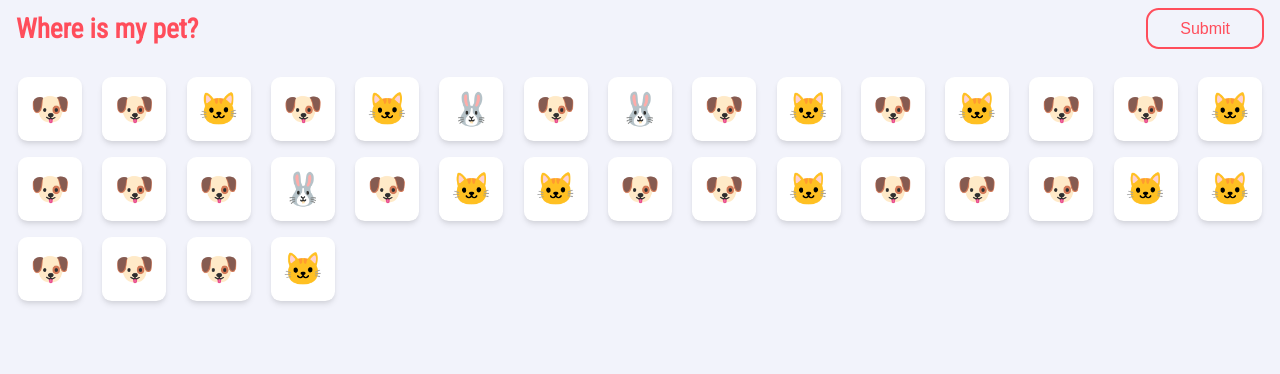
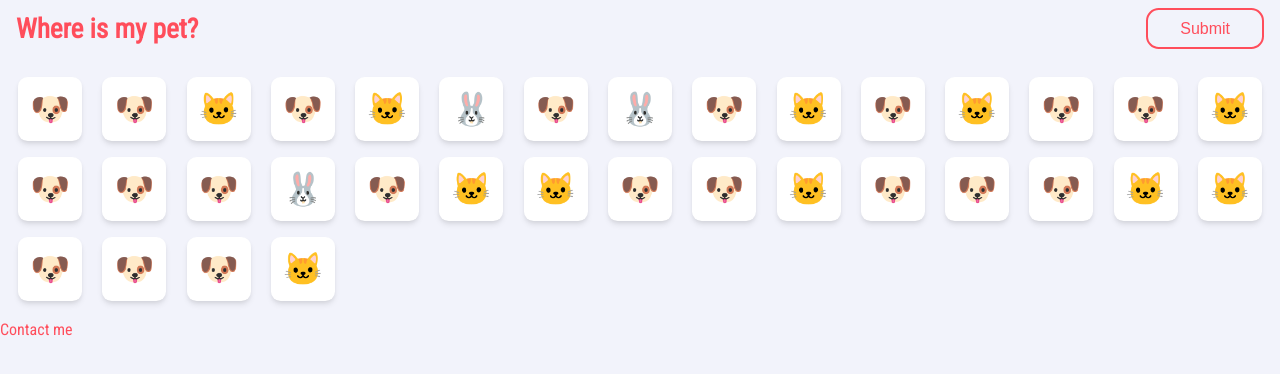
Before and after one commit to rakeshid03/Where-is-my-pet, a plain HTML site: page index.html in a window 1280 px wide. Drawn offline with nearby package versions, Linux system fonts and the light colour scheme.

Commit message:
Add contact me option

```diff
--- a/index.html
+++ b/index.html
@@ -53,6 +53,11 @@
     </div>
   </div>
 
+  <!--Contact me-->
+  <div class="contact">
+    <a href="https://rakeshid03.github.io/about-me/" target="_self">Contact me</a>
+  </div>
+
   <!-- SCROLL UP (back to top) -->
   <div class="scrollup" id="scroll-up">
     <svg xmlns="http://www.w3.org/2000/svg" viewBox="0 0 448 512">
```
